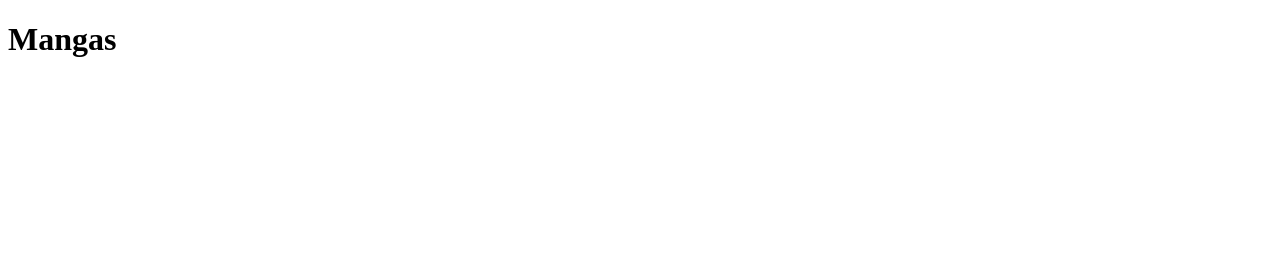
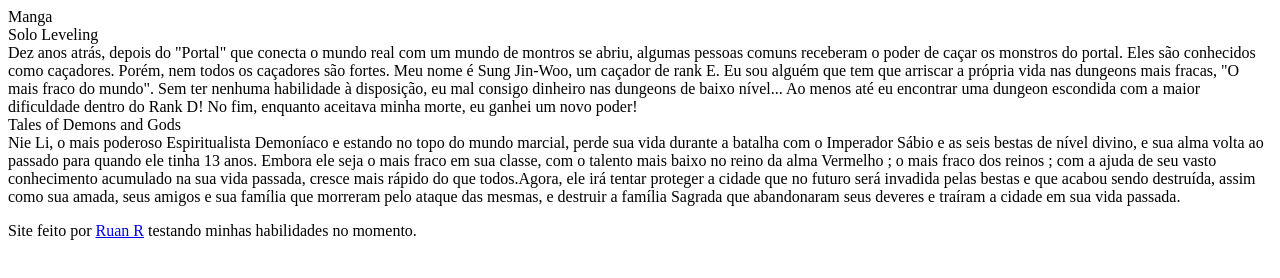
Before and after one commit to IamTheSorcerer/Projeto-Manhwa, a plain HTML site: page index.html in a window 1280 px wide. Drawn offline with Linux system fonts and the light colour scheme.

Commit message:
1.0
primeira versão rapida..

```diff
--- a/index.html
+++ b/index.html
@@ -7,6 +7,19 @@
     <title>Manhwa</title>
 </head>
 <body>
-    <h1>Mangas</h1>
+    <header>Manga</header>
+    <section>Solo Leveling</section>
+    Dez anos atrás, depois do "Portal" que conecta o mundo real com um mundo de montros se abriu,
+    algumas pessoas comuns receberam o poder de caçar os monstros do portal.
+    Eles são conhecidos como caçadores. Porém, nem todos os caçadores são fortes.
+    Meu nome é Sung Jin-Woo, um caçador de rank E. Eu sou alguém que tem que arriscar a própria vida nas dungeons mais fracas, "O mais fraco do mundo".
+    Sem ter nenhuma habilidade à disposição, eu mal consigo dinheiro nas dungeons de baixo nível... Ao menos até eu encontrar uma dungeon escondida com a maior dificuldade dentro do Rank D!
+    No fim, enquanto aceitava minha morte, eu ganhei um novo poder!
+    <section>Tales of Demons and Gods</section>
+    Nie Li, o mais poderoso Espiritualista Demoníaco e estando no topo do mundo marcial, perde sua vida durante a batalha com o Imperador Sábio e as seis bestas de nível divino, e sua alma volta ao passado para quando ele tinha 13 anos. Embora ele seja o mais fraco em sua classe, com o talento mais baixo no reino da alma Vermelho ; o mais fraco dos reinos ; com a ajuda de seu vasto conhecimento acumulado na sua vida passada, cresce mais rápido do que todos.Agora, ele irá tentar proteger a cidade que no futuro será invadida pelas bestas e que acabou sendo destruída, assim como sua amada, seus amigos e sua família que morreram pelo ataque das mesmas, e destruir a família Sagrada que abandonaram seus deveres e traíram a cidade em sua vida passada.
+    <footer>
+        <p>Site feito por <a href="https://github.com/IamTheSorcerer" >Ruan R</a> testando minhas habilidades no momento.</p>
+    </footer>
+
 </body>
 </html>
```
